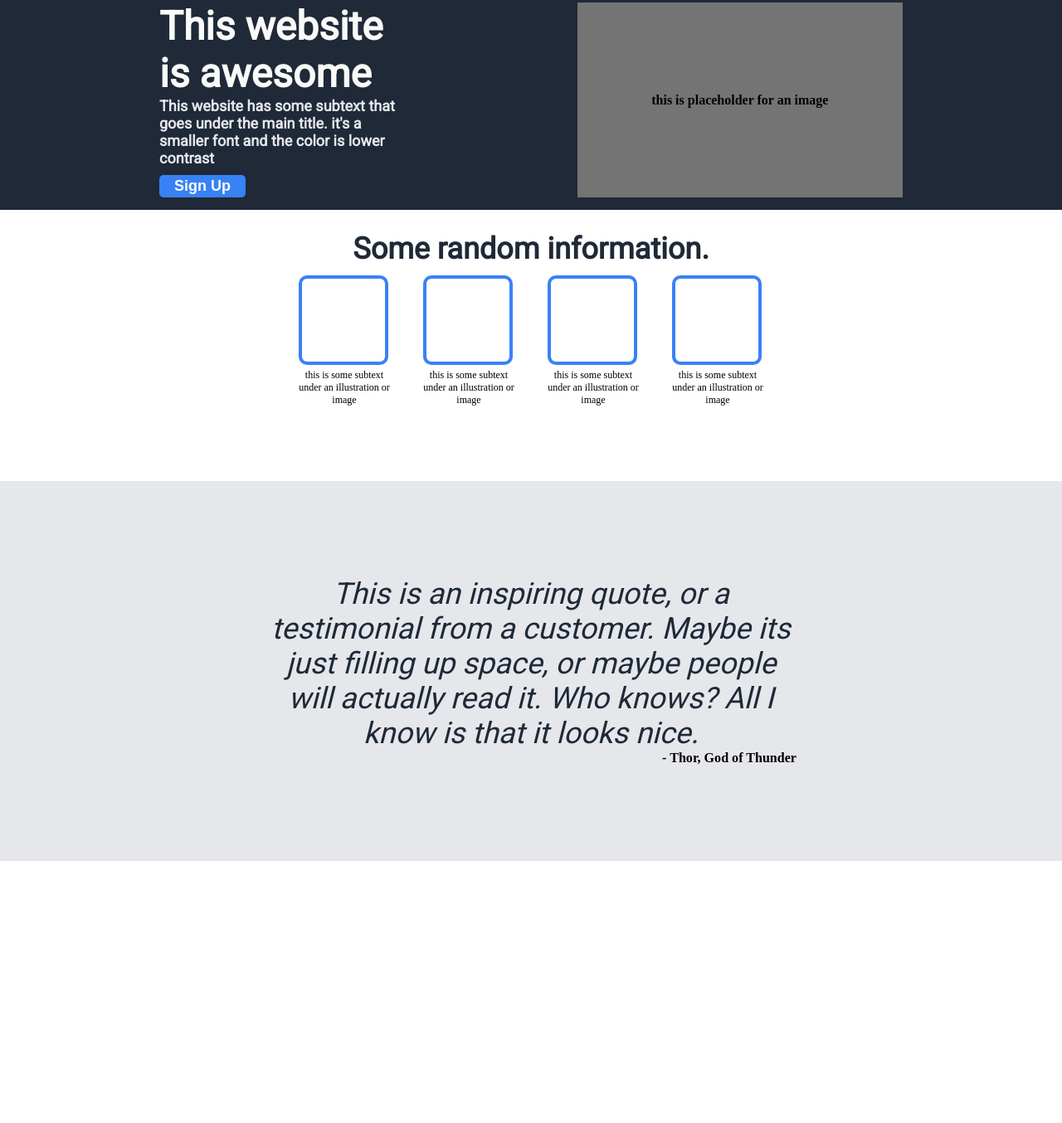
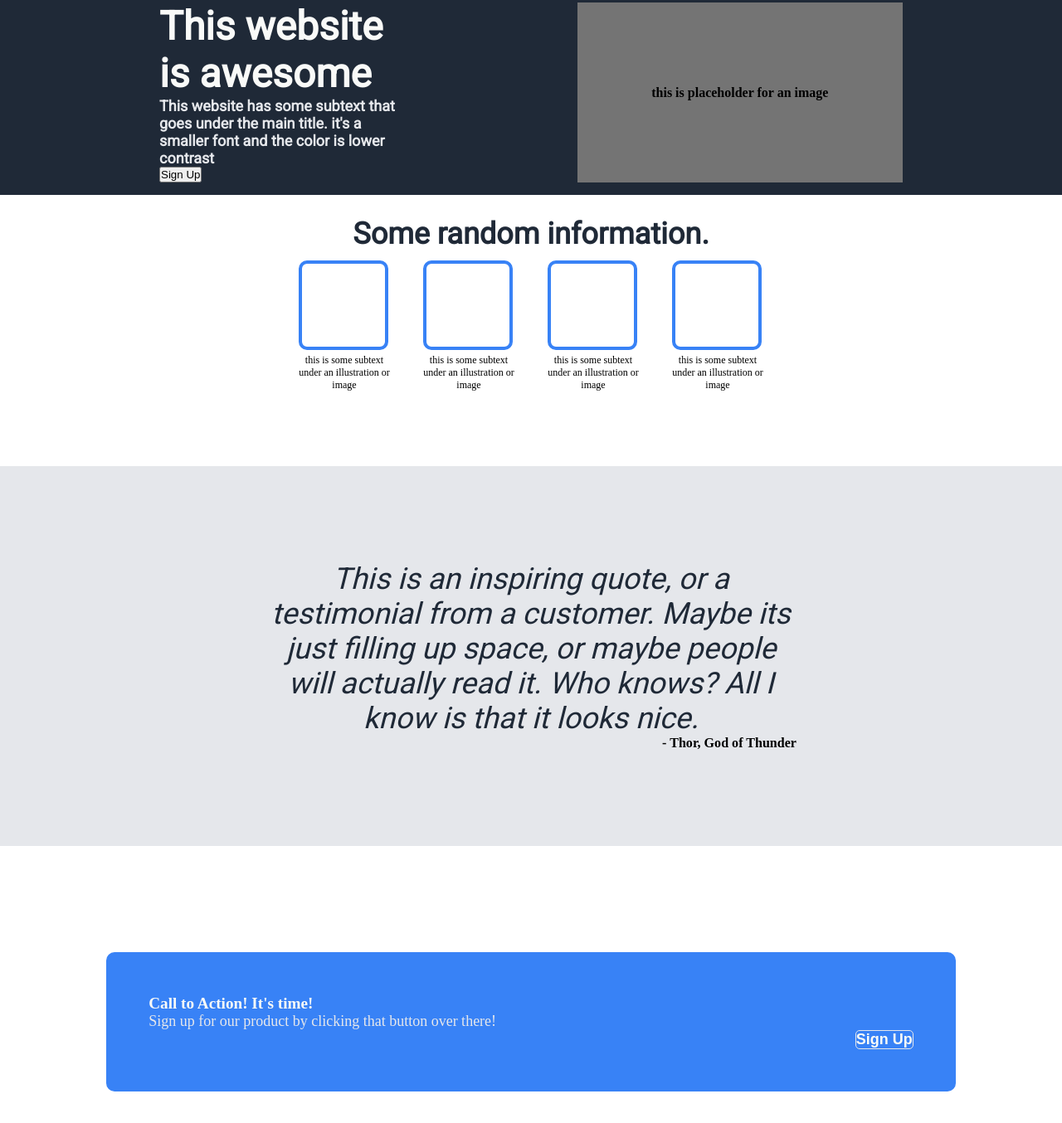
Before and after one commit to dannygorgon/landing-page, a plain HTML site: page index.html in a window 1280 px wide. Shown: the part 74-1428 px from the top of the page at 83% size. Before the commit the page ends 1112 px from the top, so only its background shows below. Drawn offline with Linux system fonts and the light colour scheme.

Commit message:
Add c2a box, button & nested divs

```diff
--- a/index.html
+++ b/index.html
@@ -27,7 +27,7 @@
             smaller font and the color is lower contrast
           </h2>
         </div>
-        <button>Sign Up</button>
+        <button class="button">Sign Up</button>
       </div>
       <div class="heroplaceholder">
         <h4>this is placeholder for an image</h4>
@@ -75,7 +75,16 @@
       </div>
     </div>
 
+    <div class="c2a">
+        <div class="c2atext"></div>
+           <div class="toplinetext">Call to Action! It's time!</div>
+           <div class="bottomlinetext">Sign up for our product by clicking that button over there!
 
+           </div>
+           <div class="buttonbox">
+            <button class="button2" >Sign Up</button>
+            </div>
+    </div>
 
 
 
--- a/styles.css
+++ b/styles.css
@@ -23,6 +23,7 @@
   font-size: 24px;
   color: #f9faf8;
   font-weight: bold;
+  font-family: Roboto, sans-serif;
 }
 
 h1 {
@@ -165,16 +166,55 @@ h5 {
 
 }
 
-button {
-  margin-top: 10px;
-  background-color: #3882f6;
-  padding: 1% 6%;
-  border-radius: 5px;
-  border-style: none;
-  color: #f9faf8;
-  font-weight: 900;
-  font-size: large;
+.c2a {
+    display: flex;
+    flex-direction: column;
+    background-color: #3882f6;
+    border-radius: 10px;
+    padding: 4% 4% 4% 4%;
+    margin: 10%;
+    text-align: start;
+    justify-items: center;
+    align-content: center;
+
 }
+
+.c2atext {
+    display: flex;
+
+
+
+}
+.toplinetext{
+    font-size: larger;
+    font-weight: 800;
+    color: #f9faf8;
+
+}
+
+.bottomlinetext{
+    font-size: large;
+    color: #e5e7eb;
+
+}
+
+.buttonbox {
+    justify-content: flex-end;
+    align-self: flex-end;
+    display: flex;
+}
+
+
+.button2 {
+
+    background-color: #3882f6;
+
+    border-radius: 5px;
+    color: #f9faf8;
+    font-weight: 900;
+    font-size: large;
+    border: #e5e7eb solid 1px;
+  }
 
 /* animation for link hover */
 a {
```
